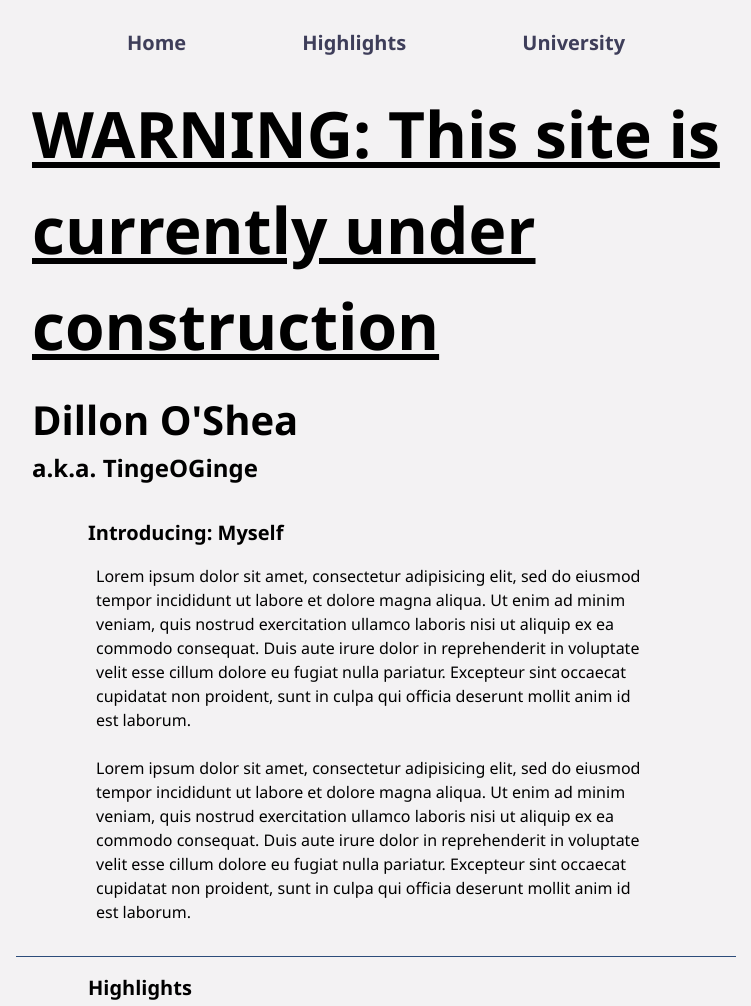
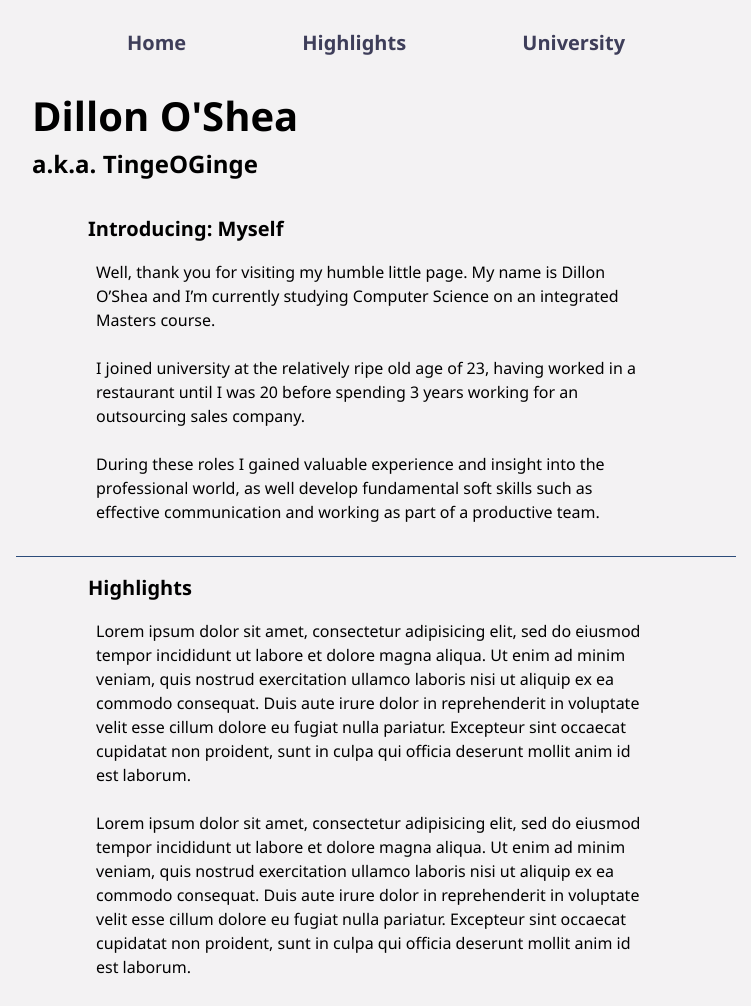
Before and after one commit to TingeOGinge/personal-website, a website: page index.html in a window 1280 px wide. Shown: the top 1006 px of the page, without its empty margins (264-1015 px from the left). Drawn offline with Linux system fonts and the light colour scheme.

Commit message:
add draft of introduction section

```diff
--- a/index.html
+++ b/index.html
@@ -25,7 +25,7 @@
 </head>
 
 <body>
-
+  <main>
     <nav id="widescreenNav">
       <ul>
         <li><a id="widescreenHome" class="noUnderline" href="#/" title="Home">Home</a></li>
@@ -44,15 +44,15 @@
       </nav>
     </div>
 
-  <main>
-    <h1 id="disclaimer">WARNING: This site is currently under construction</h1>
+    <!-- <h1 id="disclaimer">WARNING: This site is currently under construction</h1> -->
     <h1>Dillon O'Shea</h1>
     <h2>a.k.a. TingeOGinge</h2>
 
     <section id="intro" class="mainSection">
       <h3 id="introHeading">Introducing: Myself</h3>
-      <p id="introFPara" class="mainContent">Lorem ipsum dolor sit amet, consectetur adipisicing elit, sed do eiusmod tempor incididunt ut labore et dolore magna aliqua. Ut enim ad minim veniam, quis nostrud exercitation ullamco laboris nisi ut aliquip ex ea commodo consequat. Duis aute irure dolor in reprehenderit in voluptate velit esse cillum dolore eu fugiat nulla pariatur. Excepteur sint occaecat cupidatat non proident, sunt in culpa qui officia deserunt mollit anim id est laborum.</p>
-      <p class="mainContent">Lorem ipsum dolor sit amet, consectetur adipisicing elit, sed do eiusmod tempor incididunt ut labore et dolore magna aliqua. Ut enim ad minim veniam, quis nostrud exercitation ullamco laboris nisi ut aliquip ex ea commodo consequat. Duis aute irure dolor in reprehenderit in voluptate velit esse cillum dolore eu fugiat nulla pariatur. Excepteur sint occaecat cupidatat non proident, sunt in culpa qui officia deserunt mollit anim id est laborum.</p>
+      <p id="introFPara" class="mainContent">Well, thank you for visiting my humble little page. My name is Dillon O’Shea and I’m currently studying Computer Science on an integrated Masters course.</p>
+      <p class="mainContent">I joined university at the relatively ripe old age of 23, having worked in a restaurant until I was 20 before spending 3 years working for an outsourcing sales company.</p>
+      <p class="mainContent">During these roles I gained valuable experience and insight into the professional world, as well develop fundamental soft skills such as effective communication and working as part of a productive team.</p>
     </section>
 
     <section id="highlights" class="mainSection">
```
Lines whose indentation alone changed are shown as unchanged.
